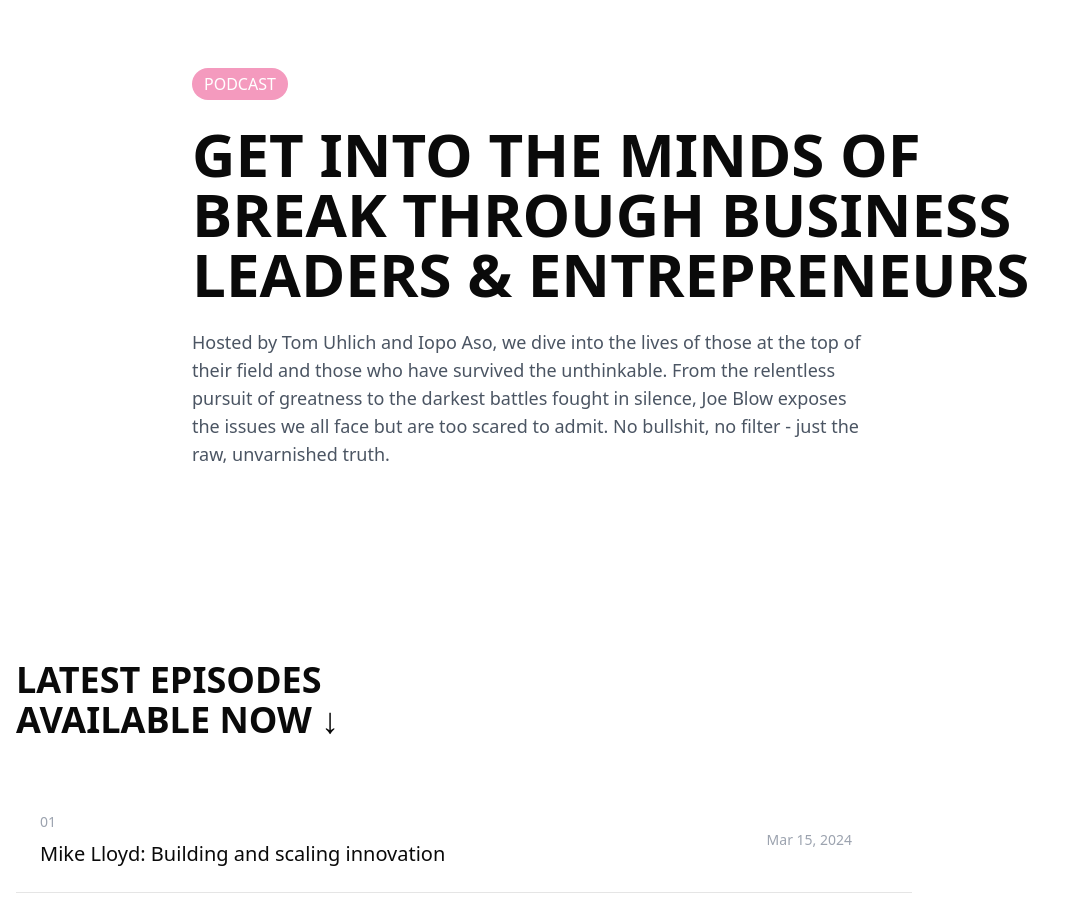
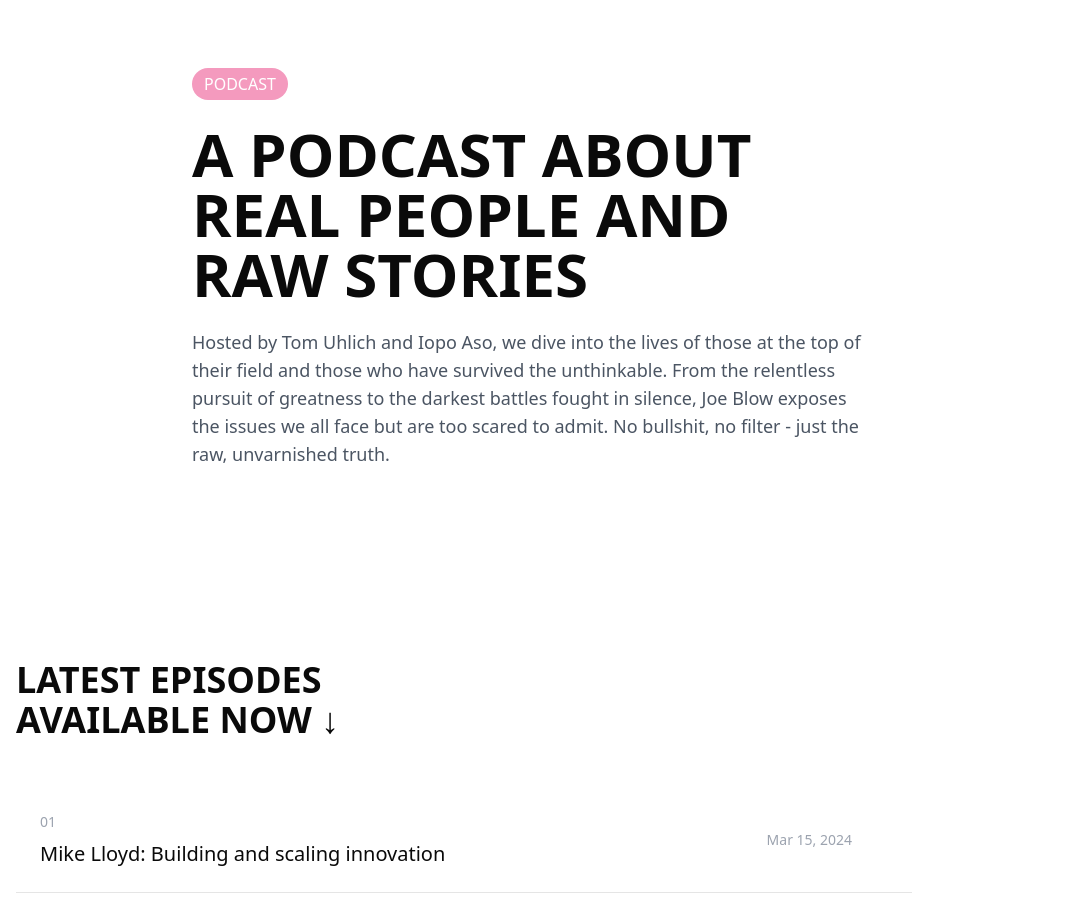
Before and after one commit to jbpolson/joe-blow-podcast, a React (Vite) app: page / in a window 1280 px wide. Shown: the part 860-1780 px from the top of the page, without its empty margins (0-1074 px from the left). Built offline with nearby package versions, Linux system fonts and the light colour scheme.

Commit message:
Update podcast description
Update the podcast description to "A PODCAST ABOUT REAL PEOPLE AND RAW STORIES".

```diff
--- a/src/pages/Index.tsx
+++ b/src/pages/Index.tsx
@@ -1,3 +1,4 @@
+
 import { useState } from "react";
 import { ArrowRight } from "lucide-react";
 
@@ -122,9 +123,9 @@ const Index = () => {
                 PODCAST
               </span>
               <h1 className="text-6xl font-bold mb-6">
-                GET INTO THE MINDS OF <br />
-                BREAK THROUGH BUSINESS <br />
-                LEADERS & ENTREPRENEURS
+                A PODCAST ABOUT <br />
+                REAL PEOPLE AND <br />
+                RAW STORIES
               </h1>
               <p className="text-lg text-gray-600 mb-8 max-w-2xl">
                 Hosted by Tom Uhlich and Iopo Aso, we dive into the lives of those at the top of their field and those who have survived the unthinkable. From the relentless pursuit of greatness to the darkest battles fought in silence, Joe Blow exposes the issues we all face but are too scared to admit. No bullshit, no filter - just the raw, unvarnished truth.
```
